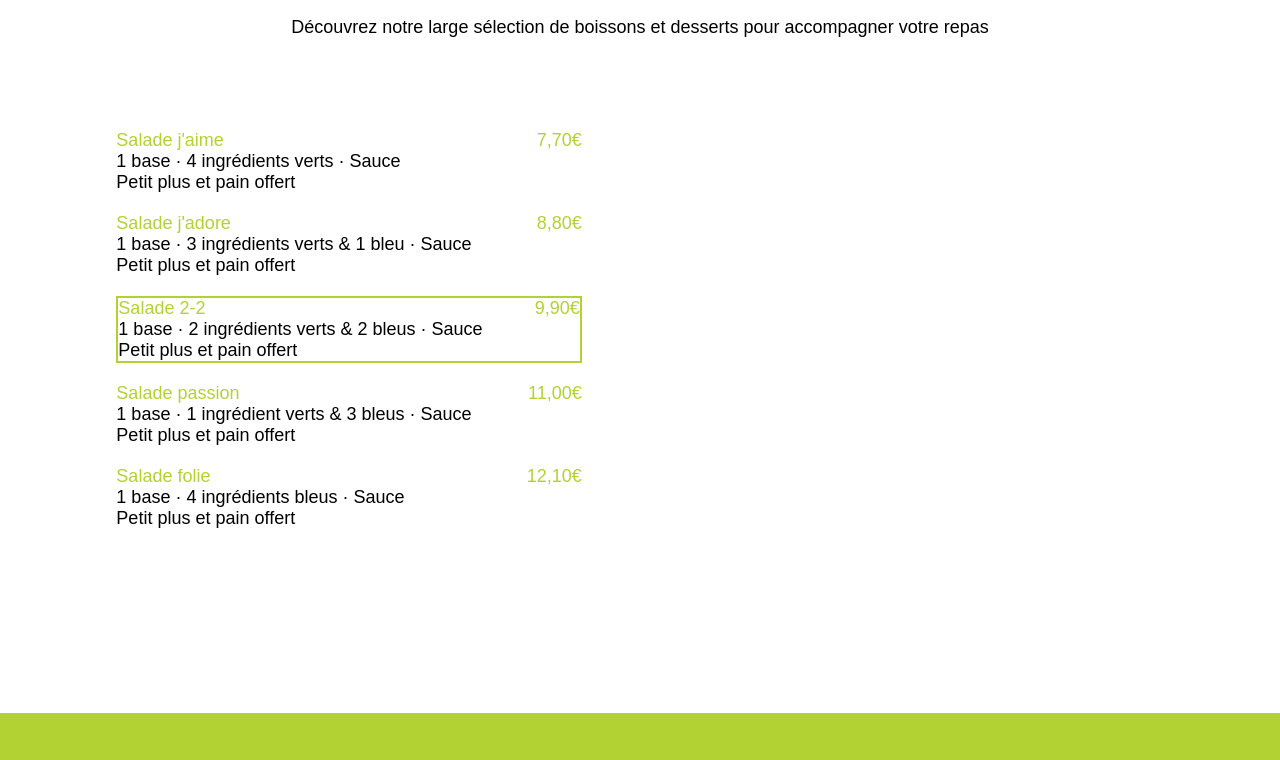
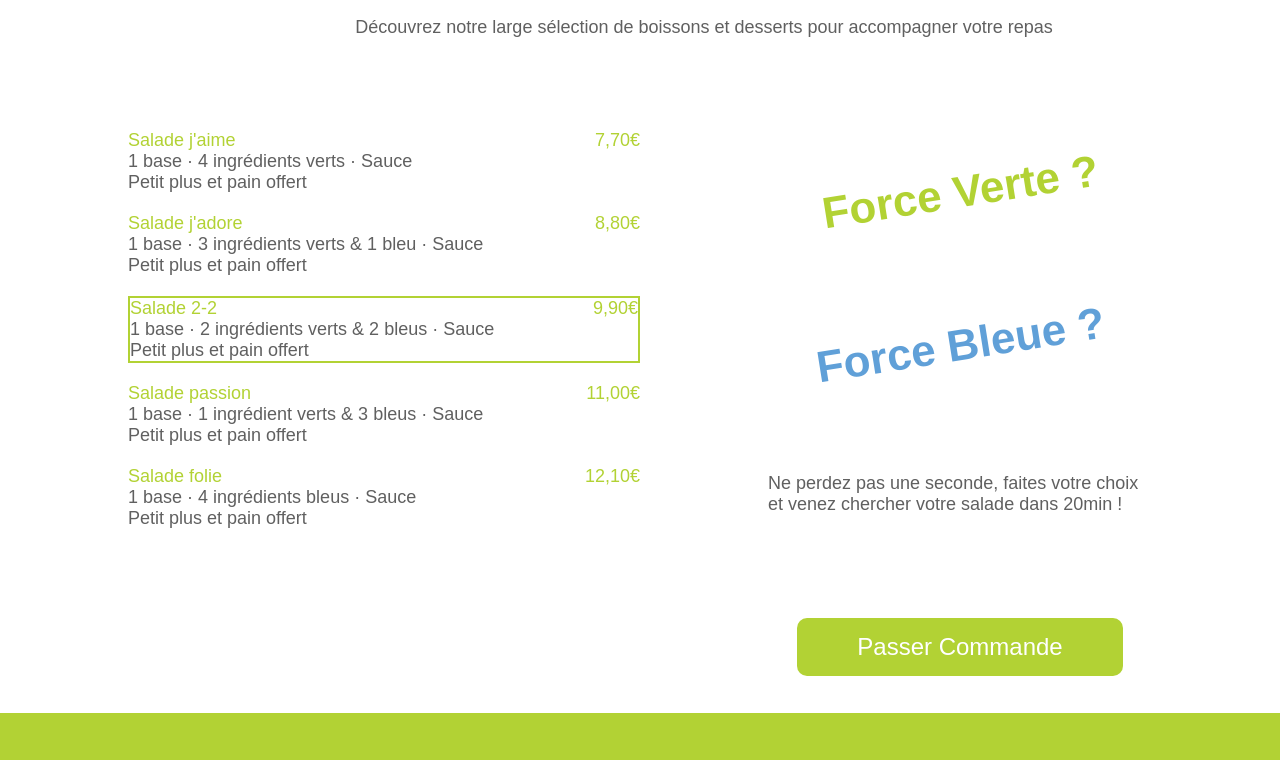
Before and after one commit to Mrpierrouge/Rendu_integration_processeur, a plain HTML site: page index.html in a window 1280 px wide. Shown: the part 2687-3447 px from the top of the page. Drawn offline with Linux system fonts and the light colour scheme.

Commit message:
section menus

```diff
--- a/index.html
+++ b/index.html
@@ -111,8 +111,12 @@
                     <p>Petit plus et pain offert </p>
                 </div>
             </div>
-            <div>
-
+            <div class="menus-commander">
+                <h3>Force Verte ?</h3>
+                <h3 class="color-blue">Force Bleue ?</h3>
+                <p>Ne perdez pas une seconde, faites votre choix
+                    et venez chercher votre salade dans 20min !</p>
+                <a href="" class="button button-primary button-secondary-color">Passer Commande</a>
             </div>
         </section>
     </main>
--- a/sass/layouts/_menus.scss
+++ b/sass/layouts/_menus.scss
@@ -4,13 +4,14 @@
     padding-top: 80px;
     padding-top: 80px;
     display: grid;
-    grid-template-columns: 1fr 1fr 3fr 1fr 3fr 2fr;
+    grid-template-columns: 1fr 1fr 3fr 1fr 3fr 1fr;
 
     &-header{
         grid-column: 3/6;
         @include flex-base();
         flex-direction: column;
         gap: 20px;
+        color: $clr-secondary;
 
         h3{
             color: $clr-primary;
@@ -22,9 +23,10 @@
         display:flex;
         flex-direction: column;
         gap: 20px;
+
         &-menu{
             width: 100%;
-
+            color: $clr-secondary;
             &-header{
                 @include flex-base(space-between);
                 color: $clr-primary;
@@ -32,6 +34,21 @@
             }
         }
     }
+
+    &-commander{
+        grid-column: 5/6;
+        @include flex-base(space-around);
+        color: $clr-secondary;
+        flex-direction: column;
+        gap: 30px;
+        h3{
+            color: $clr-primary;
+            rotate: -9deg;
+        }
+        .color-blue{
+            color: #60A0D8;
+        }
+    }
 }
 
 .menu-bestSeller{
```
Also changed, not shown: style.css, 1 other file.
